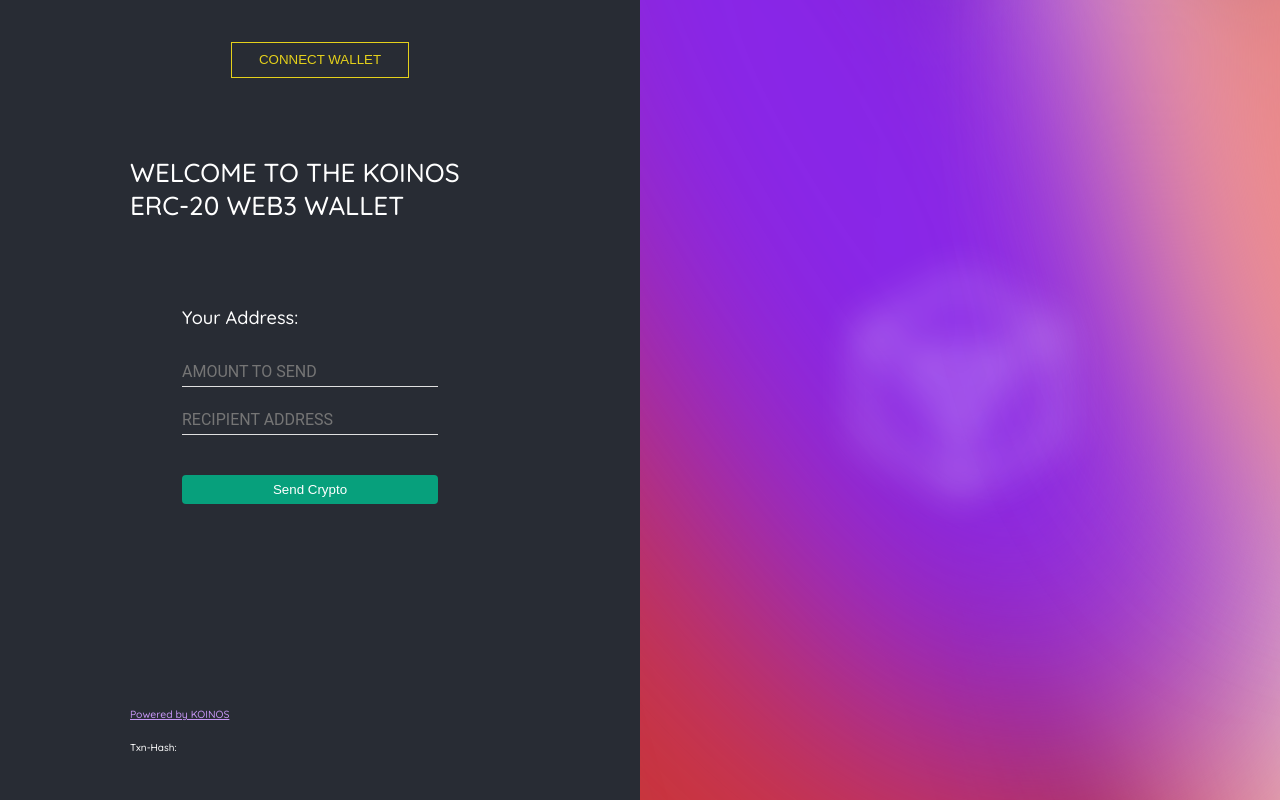
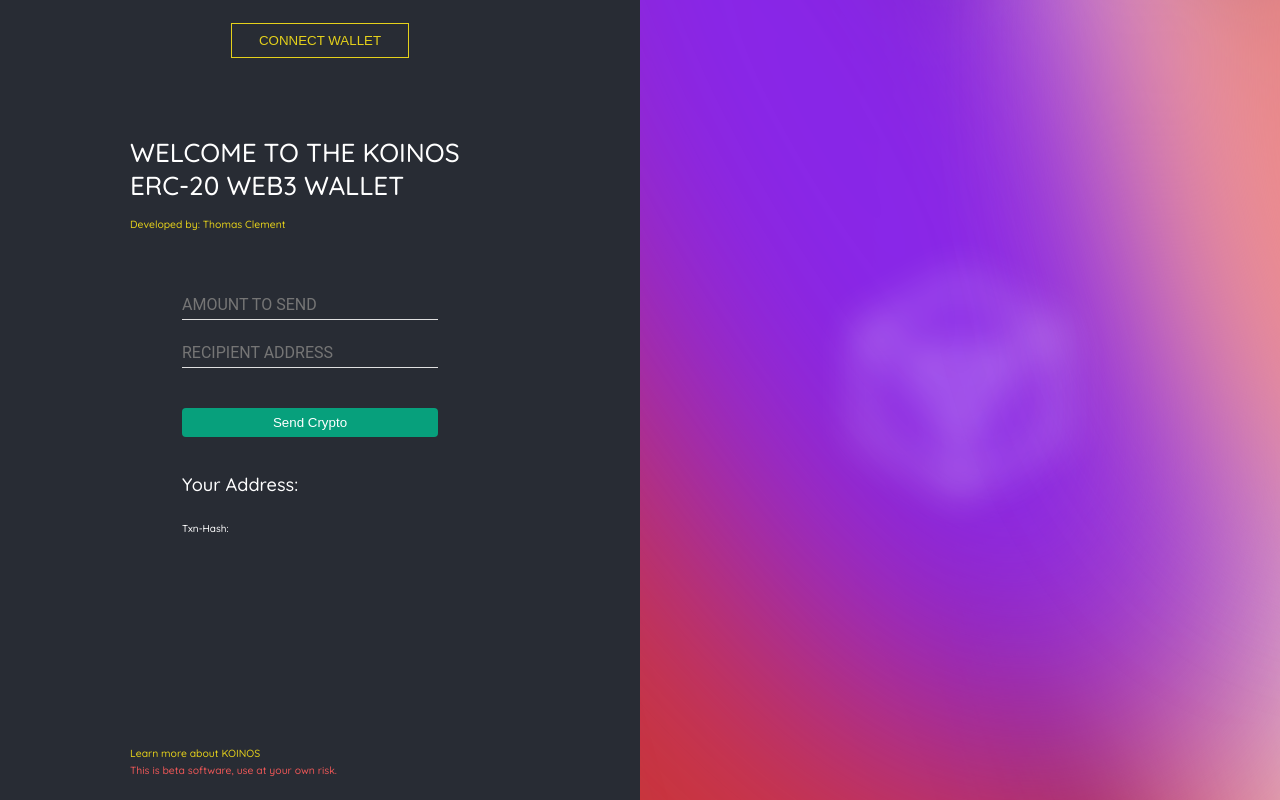
Before and after one commit to tom2o17/webWallet, a React (Create React App) app: page / in a window 1280 px wide. Built offline with nearby package versions, Linux system fonts and the light colour scheme.

Commit message:
adjust wallet information styling

```diff
--- a/src/App.css
+++ b/src/App.css
@@ -1,18 +1,20 @@
-@import url('https://fonts.googleapis.com/css2?family=Quicksand:wght@300;500;700&display=swap');
+@import url("https://fonts.googleapis.com/css2?family=Quicksand:wght@300;500;700&display=swap");
 
 body {
   margin: 0;
   background-color: #282c34;
-  font-family: 'Quicksand', sans-serif;
+  font-family: "Quicksand", sans-serif;
 }
 footer {
   position: absolute;
   bottom: 0;
+  width: 100vw;
 }
 a,
 a:visited {
-  color: #c797f6;
-  font-size: .4em;
+  color: #e5d11b;
+  font-size: 0.4em;
+  text-decoration: none;
 }
 
 .App {
@@ -28,7 +30,7 @@
   display: flex;
   justify-content: center;
   align-items: center;
-  overflow: hidden
+  overflow: hidden;
 }
 .App-header {
   background-color: #282c34;
@@ -45,7 +47,6 @@
   color: #61dafb;
 }
 
-
 .heading {
   display: flex;
   justify-content: center;
@@ -53,10 +54,10 @@
   width: 100%;
 }
 .heading button {
-  color: #E5D11B;
-  border: 1px solid #E5D11B;
+  color: #e5d11b;
+  border: 1px solid #e5d11b;
   background: none;
-  padding: .7em 2em;
+  padding: 0.7em 2em;
   text-transform: uppercase;
 }
 .top-button {
@@ -68,20 +69,34 @@
   padding-top: 3em;
 }
 .address {
-  font-size: .7em;
+  font-size: 0.7em;
+  height: 5em;
+  width: 8em;
+  padding: 1em 0;
+  margin-top: 1em;
+}
+.sml {
+  font-size: 0.6em;
+}
+.balance {
+  margin-top: 1em;
+}
+.disclaimer {
+  font-size: .4em;
+  color: rgb(236, 87, 87);
 }
 .form {
   padding-left: 2em;
   margin-bottom: 4em;
 }
 .form button {
-  background: #07A07C;
-border-radius: 4px;
-padding: .5em 2em;
-width: 100%;
-color: white;
-border: none;
-margin-top: 2rem;
+  background: #07a07c;
+  border-radius: 4px;
+  padding: 0.5em 2em;
+  width: 100%;
+  color: white;
+  border: none;
+  margin-top: 2rem;
 }
 input {
   color: white !important;
--- a/src/App.js
+++ b/src/App.js
@@ -712,19 +712,12 @@
           <div className="greeting">
             welcome to the Koinos <br /> ERC-20 Web3 Wallet
           </div>
+          <div className="subheading">
+          <a href="https://github.com/tom2o17" target="_blank">Developed by: Thomas Clement</a>
+          </div>
         </div>
 
         <div className="form">
-          <div className="address">
-            <div> Your Address: {address}</div>
-            {address ? (
-              <>
-                <code> Balance: {balance} (ERC-20) Koin</code>
-              </>
-            ) : null}
-            <p></p>
-          </div>
-
           <MuiThemeProvider>
             <form onSubmit={(e) => sendTransaction(e)}>
               <TextField
@@ -745,13 +738,26 @@
               <button>Send Crypto</button>
             </form>
           </MuiThemeProvider>
+          <div className="address">
+            <div> Your Address: <span className="sml">{address}</span></div>
+            {address ? (
+              <>
+                <div className="balance">
+                  <div>Balance: {balance}</div>
+                  <div></div>
+                  <div className="sml">(ERC-20) KOIN</div>
+                  </div>
+              </>
+            ) : null}
+            <p></p>
+            <font size='1' >Txn-Hash: {message}</font>
+          </div>
         </div>
         <div className="footer">
-          <a href="https://www.koinos.io/">Powered by KOINOS</a>
-          <br>
-          </br>
-          <font size='1' >Txn-Hash: {message}</font>
-
+          <div><a href="https://www.koinos.io/">Learn more about KOINOS</a></div>
+          <div className="disclaimer">
+            This is beta software, use at your own risk.
+          </div>
         </div>
       </header>
       <div className="side-image">
```
